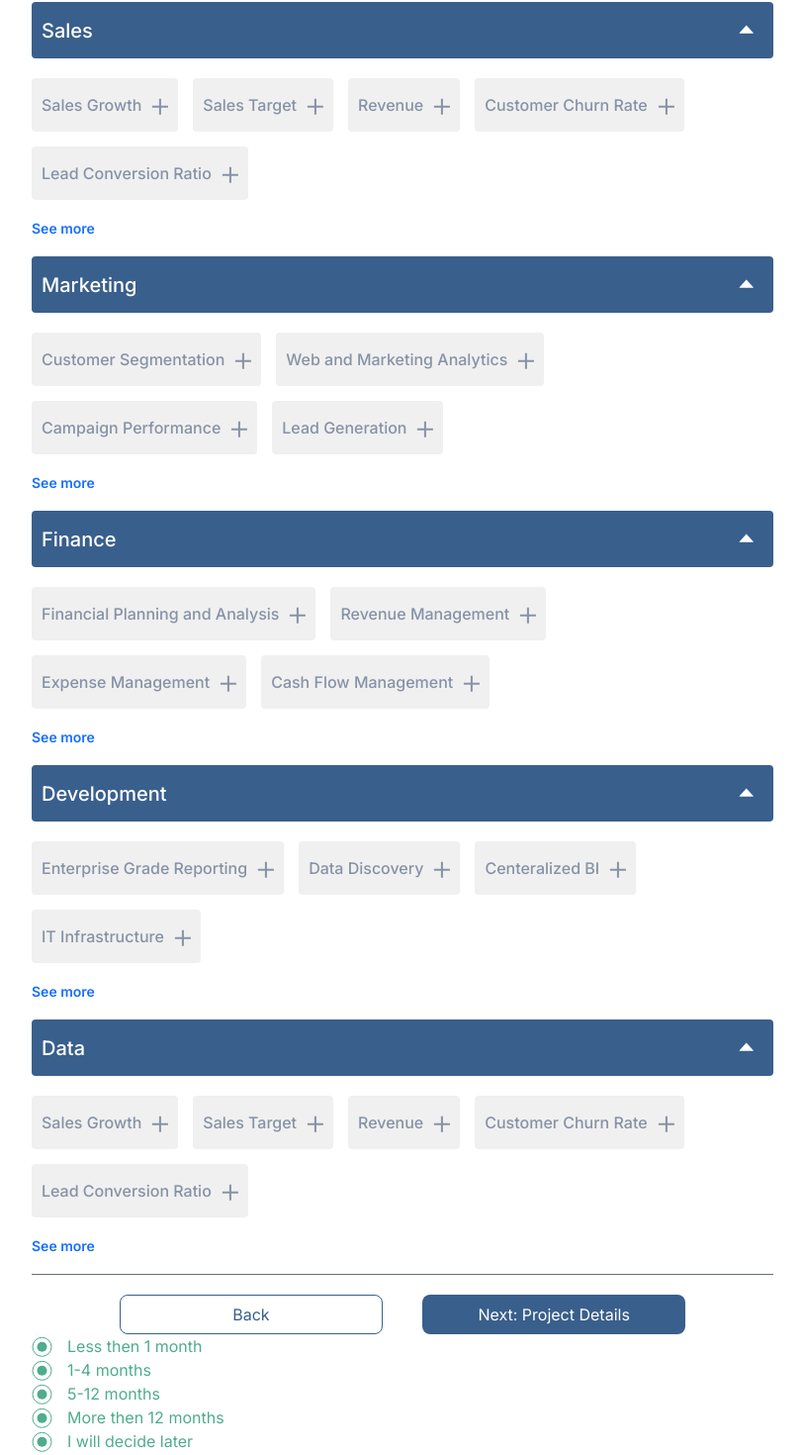
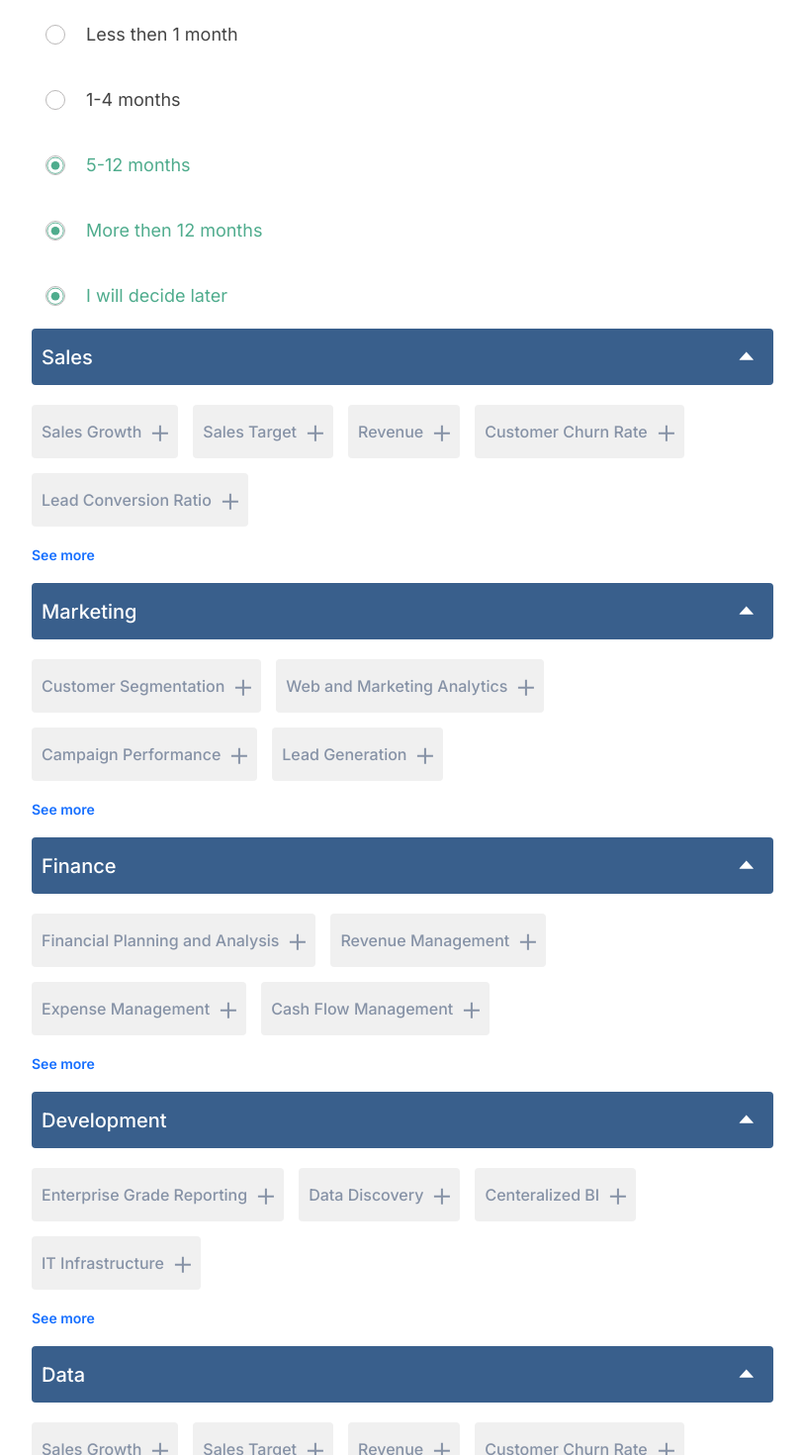
Before and after one commit to n-exp/toptalent-platform, a React (Create React App) app: page /kpis in a window 1280 px wide. Shown: the part 247-1717 px from the top of the page at 99% size, without its empty margins (233-1046 px from the left). Built offline with nearby package versions, Linux system fonts and the light colour scheme.

Commit message:
changed: radio component structure; label color when inactive

```diff
--- a/src/components/common/Inputs/Radio/Radio.js
+++ /dev/null
@@ -1,19 +0,0 @@
-import clsx from "clsx";
-import { useState } from "react";
-
-const RadioInput = ({ label }) => {
-  const [checked, setChecked] = useState(true);
-
-  return (
-    <>
-      <input className="uk-radio" type="radio" checked={checked} />
-      <label
-        className={clsx({ checked })}
-        onClick={() => setChecked((s) => !s)}
-      >
-        {label}
-      </label>
-    </>
-  );
-};
-export default RadioInput;
--- /dev/null
+++ b/src/components/common/Inputs/Radio/RadioInput.js
@@ -0,0 +1,14 @@
+import "./RadioInput.scss";
+
+const RadioInput = ({ id, checked, onChange }) => {
+  return (
+    <input
+      id={id}
+      type="radio"
+      className="custom-radio uk-radio"
+      checked={checked}
+      onChange={onChange}
+    />
+  );
+};
+export default RadioInput;
--- /dev/null
+++ b/src/components/common/Inputs/Radio/RadioInput.scss
@@ -0,0 +1,16 @@
+.custom-radio {
+  background-color: #fff !important;
+  min-width: 1.25rem !important;
+  min-height: 1.25rem !important;
+  margin: unset !important;
+  border-color: #bbb9b9 !important;
+
+  &:checked {
+    background-color: #fff !important;
+    background-image: url("../../../../assets/icons/svg/RadioFilledIcon.svg") !important;
+  }
+
+  &:focus {
+    border-color: #bbb9b9 !important;
+  }
+}
--- a/src/components/common/Inputs/Radio/index.js
+++ b/src/components/common/Inputs/Radio/index.js
@@ -1,11 +1,25 @@
-import RadioInput from "./Radio";
+import { useCallback } from "react";
+import clsx from "clsx";
+
+import RadioInput from "./RadioInput";
 
 import "./index.scss";
 
-const RadioField = ({ label }) => {
+const RadioField = ({ id, label, checked, onChange }) => {
+  const handleChange = useCallback(() => {
+    onChange({ id, label, checked });
+  }, [id, label, checked, onChange]);
+
   return (
-    <div className="input-container">
-      <RadioInput label={label} />
+    <div className="input-container radio-field">
+      <label
+        htmlFor={id}
+        className={clsx("radio-label uk-flex uk-flex-middle", { checked })}
+      >
+        <RadioInput id={id} checked={checked} onChange={handleChange} />
+
+        {label}
+      </label>
     </div>
   );
 };
--- a/src/components/common/Inputs/Radio/index.scss
+++ b/src/components/common/Inputs/Radio/index.scss
@@ -1,34 +1,20 @@
-.input-container {
-  input[type="radio"] {
-    display: none;
-  }
-  label {
-    display: inline-block;
+.input-container.radio-field {
+  .radio-label {
+    background: #ffffff;
+    color: #444444;
+    font-weight: normal;
+    font-size: 1.125rem;
+    line-height: 1.625rem;
+    padding: 1.25rem 0.875rem;
+    gap: 1.3125rem;
+
     cursor: pointer;
-    position: relative;
-    padding-left: 36px;
-    margin-right: 0;
-    user-select: none;
+    transition: 0.2s ease-in-out;
+    transition-property: background-color, border-color, color;
 
     &.checked {
       color: #4fac8d;
+      border-color: #4fac8d;
     }
   }
-
-  label:before {
-    content: "";
-    display: inline-block;
-    width: 21px;
-    height: 21px;
-    position: absolute;
-    left: 0;
-    bottom: 1px;
-    background: url("../../../../assets/icons/svg/RadioOutlineIcon.svg") 0 0
-      no-repeat;
-  }
-
-  input[type="radio"]:checked + label:before {
-    background: url("../../../../assets/icons/svg/RadioFilledIcon.svg") 0 0
-      no-repeat;
-  }
 }
--- a/src/pages/KPIs/KPIsPage.js
+++ b/src/pages/KPIs/KPIsPage.js
@@ -1,16 +1,7 @@
 import Button from "../../components/common/Button/Button";
-import RadioField from "../../components/common/Inputs/Radio";
 import KPIsForm from "./components/KPIsForm/KPIsForm";
 
 import "./KPIsPage.scss";
-
-const radios = [
-  "Less then 1 month",
-  "1-4 months",
-  "5-12 months",
-  "More then 12 months",
-  "I will decide later",
-];
 
 const KPIsPage = () => {
   return (
@@ -42,11 +33,7 @@ const KPIsPage = () => {
           </Button>
         </div>
       </div>
-      <div>
-        {radios.map((radio) => (
-          <RadioField label={radio} />
-        ))}
-        </div>
+      <div></div>
     </div>
   );
 };
--- a/src/pages/KPIs/components/KPIsForm/KPIsForm.js
+++ b/src/pages/KPIs/components/KPIsForm/KPIsForm.js
@@ -1,12 +1,31 @@
 import Select from "../../../../components/common/Select/Select";
 import Chip from "../../../../components/common/Chip/Chip";
+import RadioField from "../../../../components/common/Inputs/Radio";
 import { useKPIsData } from "../../state/hooks/useKPIsData";
+
+const radios = [
+  "Less then 1 month",
+  "1-4 months",
+  "5-12 months",
+  "More then 12 months",
+  "I will decide later",
+];
 
 const KPIsForm = () => {
   const { kpis, selectedKPIs, kpisTags, updateSelectedKPI } = useKPIsData();
 
   return (
     <div className="kpis-form">
+      {radios.map((radio, radioIdx) => (
+        <RadioField
+          key={radioIdx}
+          id={radioIdx}
+          label={radio}
+          checked={Math.random() > 0.5}
+          onChange={() => {}}
+        />
+      ))}
+
       {selectedKPIs.map((selectedKPI, kpiIdx) => (
         <div className={`kpi-${kpiIdx}`} key={kpiIdx}>
           <Select
```
